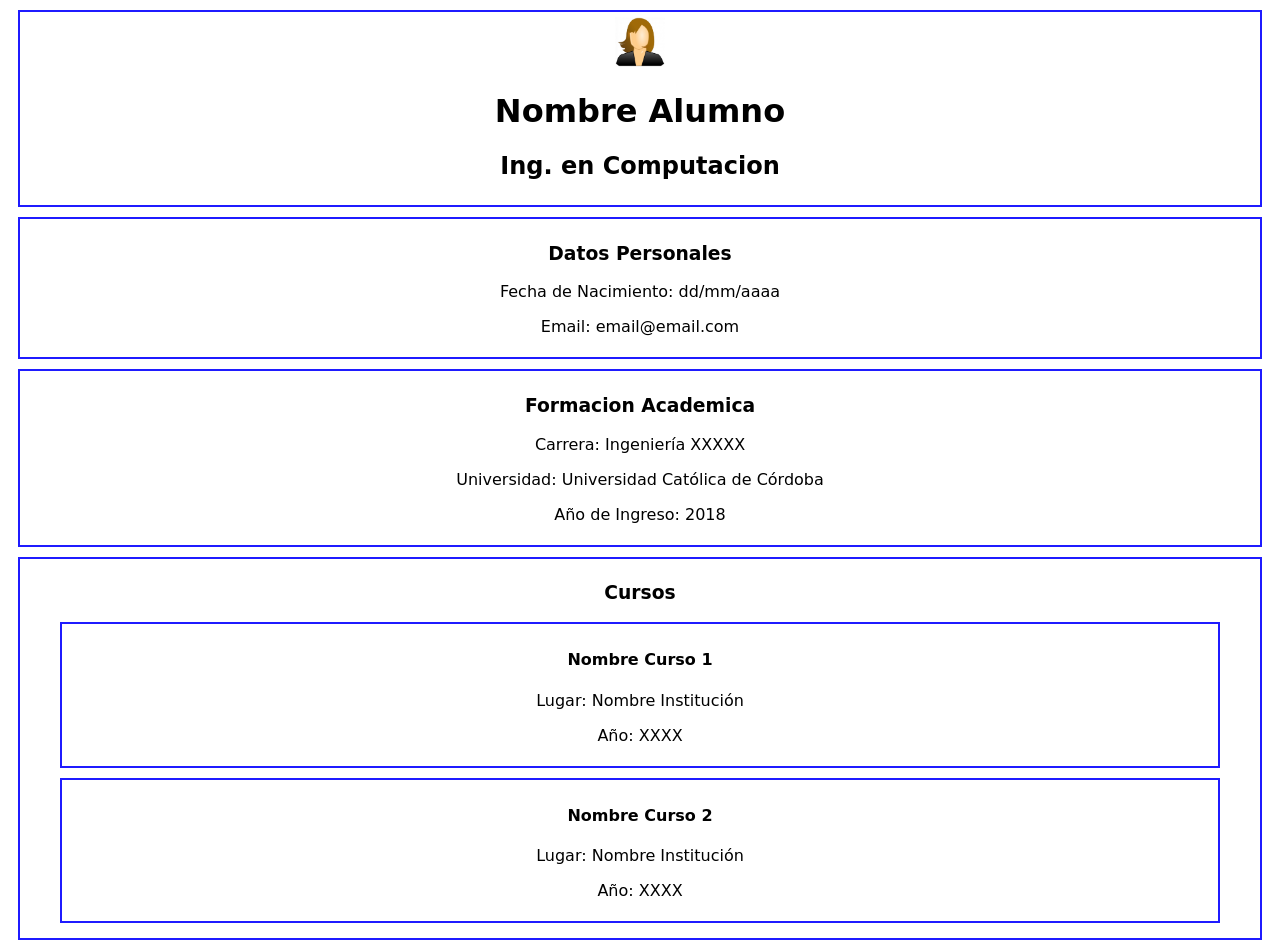
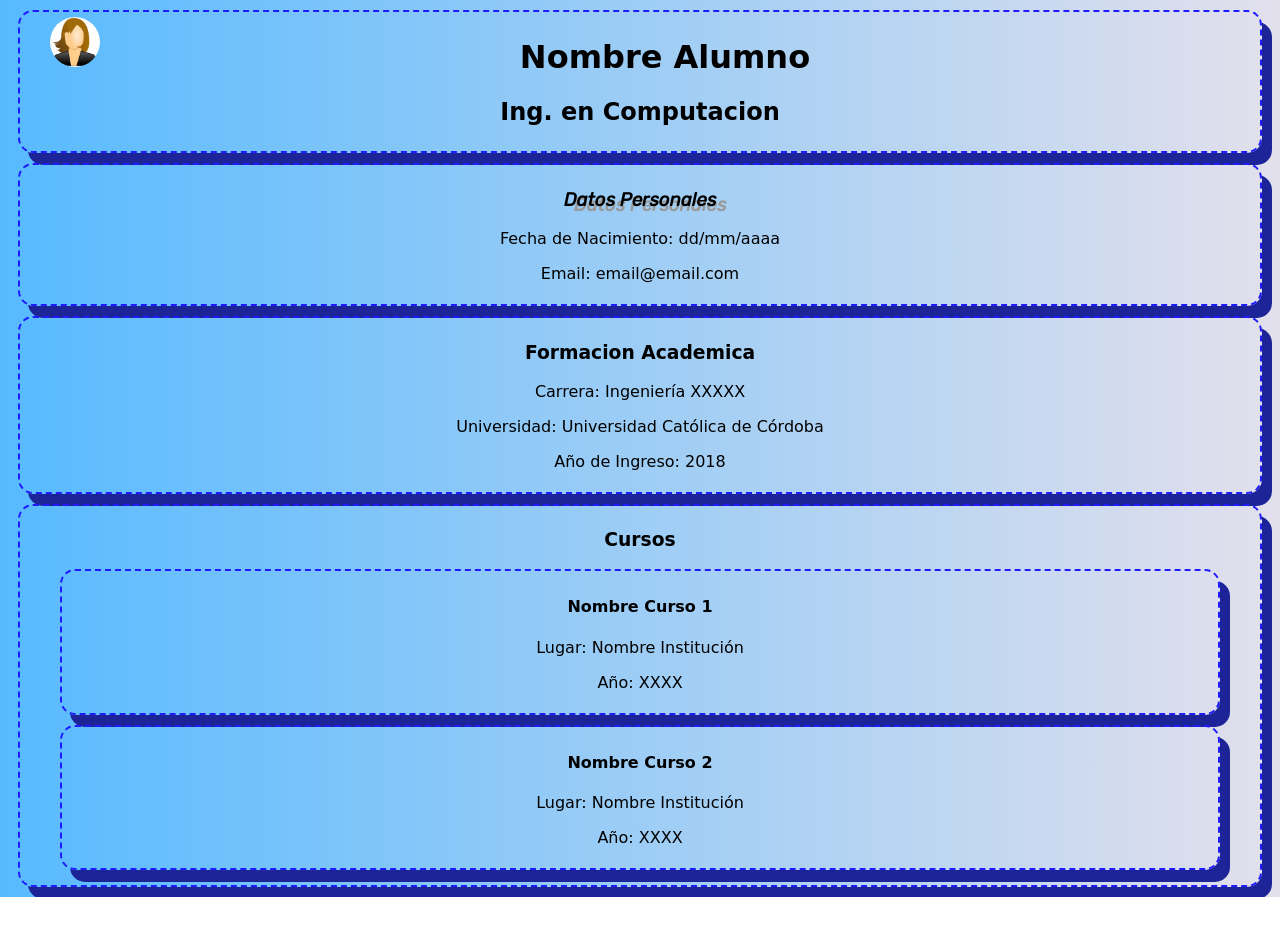
Before and after one commit to UCC-LabCompu2/ejercicios2022-mquelas, a plain HTML site: page Ejercicios-CSS/ej_cv.html in a window 1280 px wide. After the commit the page ends 897 px from the top, so only its background shows below. Drawn offline with Linux system fonts and the light colour scheme; a web font is replaced by a local one.

Commit message:
se agrego ejercicio cv

```diff
--- a/Ejercicios-CSS/ej_cv.html
+++ b/Ejercicios-CSS/ej_cv.html
@@ -4,30 +4,20 @@
     <meta charset="UTF-8">
     <title>CV Agustina Aliciardi</title>
     <link href="https://fonts.googleapis.com/css?family=Gugi" rel="stylesheet">
-    <style>
-        body{
-            text-align: center;
-            font-family: 'Gugi', cursive;
-        }
-        div{
-            border: 2px solid #1f1bff;
-            margin: 10px;
-            padding: 5px 30px;
-        }
-        img{
-            width: 50px;
-        }
-    </style>
+    <link href="https://fonts.googleapis.com/css2?family=Rubik:ital@1&display=swap" rel="stylesheet">
+    <link rel="shortcut icon" href="imagenes/fav_ev.png">
+    <link rel="stylesheet" href="mi_estilo.css" type="text/css"
+
 </head>
 <body>
 
 <div>
-    <img src="imagenes/icono_usuario.jpg">
+    <img id="pricipal"  src="imagenes/icono_usuario.jpg">
     <h1>Nombre Alumno</h1>
     <h2>Ing. en Computacion</h2>
 </div>
 
-<div>
+<div class="especial">
     <h3>Datos Personales</h3>
     <p><span>Fecha de Nacimiento:</span> dd/mm/aaaa</p>
     <p><span>Email:</span> email@email.com</p>
--- /dev/null
+++ b/Ejercicios-CSS/mi_estilo.css
@@ -0,0 +1,22 @@
+body{
+    text-align: center;
+    font-family: 'Gugi', cursive;
+    background: linear-gradient(to right, #57baff, #e3e0ec);
+}
+div{
+    border: 2px dashed #1f1bff;
+    margin: 10px;
+    padding: 5px 30px;
+    border-radius: 15px;
+    box-shadow: 10px 12px #1d2498;
+}
+#pricipal{
+    width: 50px;
+    float: left;
+    border-radius: 50%;
+}
+
+div.especial h3{
+    font-family: 'Rubik', sans-serif;
+    text-shadow: 10px 5px #999;
+}
```
